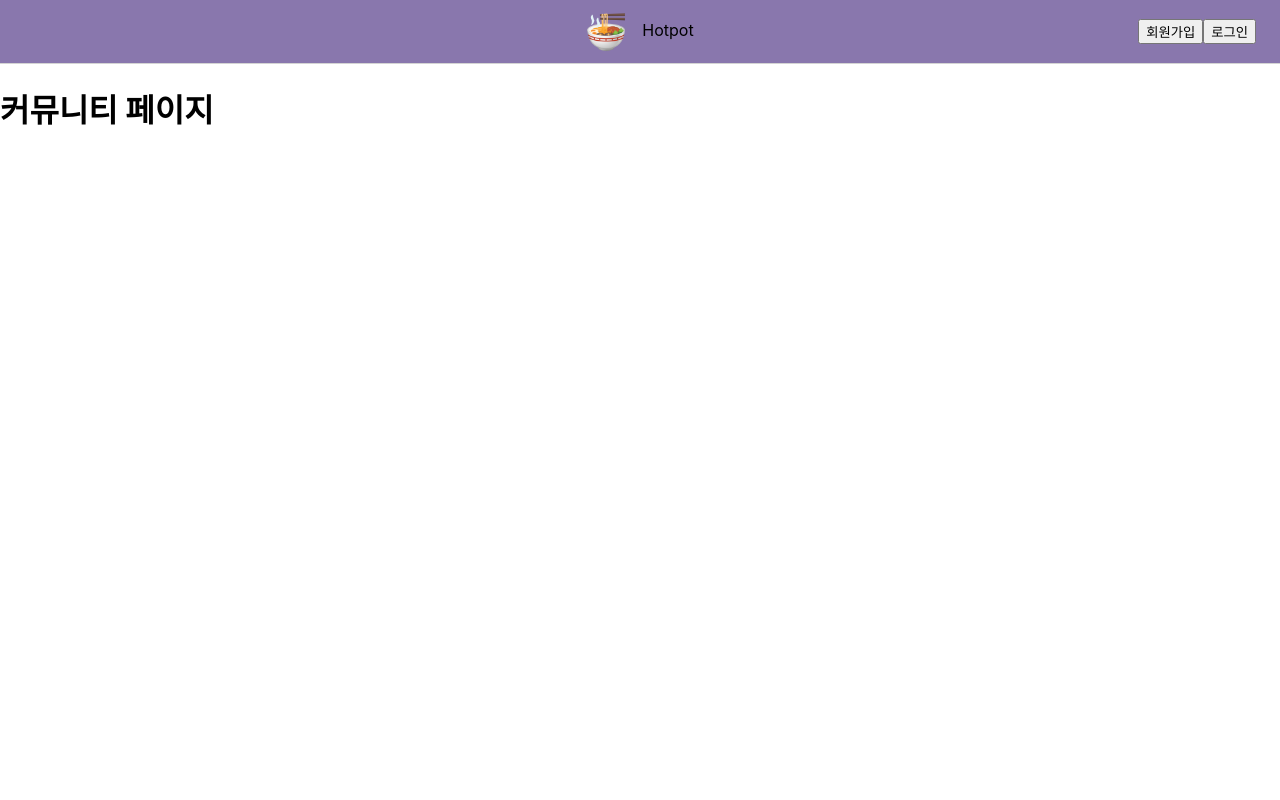
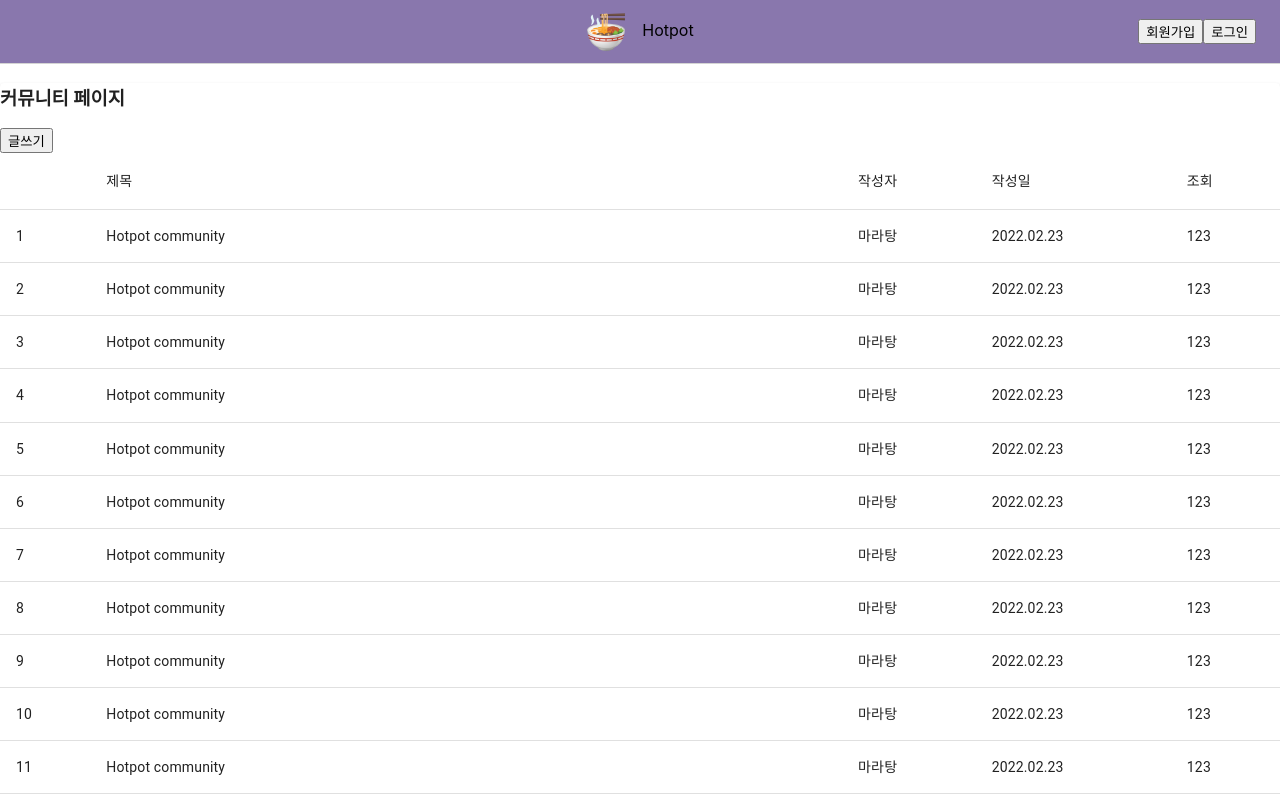
Before and after one commit to codestates/BEB-02-Hotpot, a React (Create React App) app in the folder client/: page / in a window 1280 px wide. Shown: the top 800 px of the page. Built offline with nearby package versions, Linux system fonts and the light colour scheme.

Commit message:
created community board and write new content UI

```diff
--- a/client/package.json
+++ b/client/package.json
@@ -5,6 +5,7 @@
   "dependencies": {
     "@emotion/react": "^11.8.1",
     "@emotion/styled": "^11.8.1",
+    "@material-ui/core": "^4.12.3",
     "@testing-library/jest-dom": "^5.16.2",
     "@testing-library/react": "^12.1.3",
     "@testing-library/user-event": "^13.5.0",
@@ -14,6 +15,7 @@
     "react-router-dom": "^6.2.1",
     "react-scripts": "5.0.0",
     "redux": "^4.1.2",
+    "styled-components": "^5.3.3",
     "web-vitals": "^2.1.4"
   },
   "scripts": {
--- a/client/src/App.js
+++ b/client/src/App.js
@@ -1,13 +1,10 @@
-import './App.css';
-import Community from './pages/Community';
-import SignUp from './pages/Signup';
-import Exchange from './pages/Exchange';
-import Nav from './components/Nav';
-import {
-  BrowserRouter as Router,
-  Routes,
-  Route,
-} from 'react-router-dom';
+import "./App.css";
+import Community from "./pages/Community";
+import SignUp from "./pages/Signup";
+import Exchange from "./pages/Exchange";
+import Nav from "./components/Nav";
+import Write from "./pages/Write";
+import { BrowserRouter as Router, Routes, Route } from "react-router-dom";
 
 function App() {
   return (
@@ -17,8 +14,9 @@ function App() {
         <Route path="/" element={<Community />} />
         <Route path="/signup" element={<SignUp />} />
         <Route path="/exchange" element={<Exchange />} />
+        <Route path="/write" element={<Write />} />
       </Routes>
-    </Router >
+    </Router>
   );
 }
 
--- a/client/src/pages/Community.js
+++ b/client/src/pages/Community.js
@@ -1,5 +1,114 @@
+import React from "react";
+import { Link } from "react-router-dom";
+import Paper from "@material-ui/core/Paper";
+import Table from "@material-ui/core/Table";
+import TableBody from "@material-ui/core/TableBody";
+import TableCell from "@material-ui/core/TableCell";
+import TableContainer from "@material-ui/core/TableContainer";
+import TableHead from "@material-ui/core/TableHead";
+import TablePagination from "@material-ui/core/TablePagination";
+import TableRow from "@material-ui/core/TableRow";
+
+const columns = [
+  { id: "id", label: "", width: 50 },
+  { id: "title", label: "제목", minWidth: 400 },
+  { id: "writtenby", label: "작성자", width: 120 },
+  {
+    id: "createdat",
+    label: "작성일",
+    width: 120,
+  },
+  { id: "viewed", label: "조회", width: 50 },
+];
+
+function createData(id, title, writtenby, createdat, viewed) {
+  return { id, title, writtenby, createdat, viewed };
+}
+
+const rows = [
+  createData("1", "Hotpot community", "마라탕", "2022.02.23", "123"),
+  createData("2", "Hotpot community", "마라탕", "2022.02.23", "123"),
+  createData("3", "Hotpot community", "마라탕", "2022.02.23", "123"),
+  createData("4", "Hotpot community", "마라탕", "2022.02.23", "123"),
+  createData("5", "Hotpot community", "마라탕", "2022.02.23", "123"),
+  createData("6", "Hotpot community", "마라탕", "2022.02.23", "123"),
+  createData("7", "Hotpot community", "마라탕", "2022.02.23", "123"),
+  createData("8", "Hotpot community", "마라탕", "2022.02.23", "123"),
+  createData("9", "Hotpot community", "마라탕", "2022.02.23", "123"),
+  createData("10", "Hotpot community", "마라탕", "2022.02.23", "123"),
+  createData("11", "Hotpot community", "마라탕", "2022.02.23", "123"),
+  createData("12", "Hotpot community", "마라탕", "2022.02.23", "123"),
+  createData("13", "Hotpot community", "마라탕", "2022.02.23", "123"),
+  createData("14", "Hotpot community", "마라탕", "2022.02.23", "123"),
+  createData("15", "Hotpot community", "마라탕", "2022.02.23", "123"),
+  createData("16", "Hotpot community", "마라탕", "2022.02.23", "123"),
+];
+
 export default function Community() {
-    return (
-        <div><h1>커뮤니티 페이지</h1></div>
-    );
+  const [page, setPage] = React.useState(0);
+  const [rowsPerPage, setRowsPerPage] = React.useState(15);
+
+  const handleChangePage = (event, newPage) => {
+    setPage(newPage);
+  };
+
+  const handleChangeRowsPerPage = (event) => {
+    setRowsPerPage(+event.target.value);
+    setPage(0);
+  };
+
+  return (
+    <Paper>
+      <h3>커뮤니티 페이지</h3>
+      <Link to="/write">
+        <button>글쓰기</button>
+      </Link>
+      <TableContainer>
+        <Table aria-label="sticky table">
+          <TableHead>
+            <TableRow>
+              {columns.map((column) => (
+                <TableCell
+                  key={column.id}
+                  align={column.align}
+                  style={{ minWidth: column.minWidth }}
+                >
+                  {column.label}
+                </TableCell>
+              ))}
+            </TableRow>
+          </TableHead>
+          <TableBody>
+            {rows
+              .slice(page * rowsPerPage, page * rowsPerPage + rowsPerPage)
+              .map((row) => {
+                return (
+                  <TableRow hover role="checkbox" tabIndex={-1} key={row.code}>
+                    {columns.map((column) => {
+                      const value = row[column.id];
+                      return (
+                        <TableCell key={column.id} align={column.align}>
+                          {column.format && typeof value === "number"
+                            ? column.format(value)
+                            : value}
+                        </TableCell>
+                      );
+                    })}
+                  </TableRow>
+                );
+              })}
+          </TableBody>
+        </Table>
+      </TableContainer>
+      <TablePagination
+        rowsPerPageOptions={[15, 25]}
+        component="div"
+        count={rows.length}
+        rowsPerPage={rowsPerPage}
+        page={page}
+        onPageChange={handleChangePage}
+        onRowsPerPageChange={handleChangeRowsPerPage}
+      />
+    </Paper>
+  );
 }
--- /dev/null
+++ b/client/src/pages/Write.js
@@ -0,0 +1,56 @@
+import { React, useState } from "react";
+import styled from "styled-components";
+
+const Container = styled.div`
+  width: 95%;
+  margin: 0 auto;
+  text-align: center;
+  border-top: groove;
+`;
+const Title = styled.input`
+  width: 95%;
+  height: 40px;
+  border-radius: 8px;
+  margin-top: 0.5em;
+`;
+
+const Content = styled(Title)`
+  min-height: 40vh;
+`;
+
+const Enter = styled.button`
+  background-color: #8977ad;
+  display: flex;
+`;
+
+export default function Write() {
+  const [title, setTitle] = useState("");
+  const [content, setContent] = useState("");
+
+  const onChangeTitle = (e) => {
+    setTitle(e.target.value);
+  };
+
+  const onChangeContent = (e) => {
+    setContent(e.target.value);
+  };
+
+  return (
+    <div>
+      <h3>커뮤니티 글쓰기</h3>
+      <Container>
+        <Title
+          type="text"
+          placeholder="제목을 입력해 주세요."
+          onChange={onChangeTitle}
+        ></Title>
+        <Content
+          type="text"
+          placeholder="내용을 입력하세요."
+          onChange={onChangeContent}
+        ></Content>
+        <Enter>등록</Enter>
+      </Container>
+    </div>
+  );
+}
```
Also changed, not shown: 1 other file (tests, documents, lock files or other folders).
